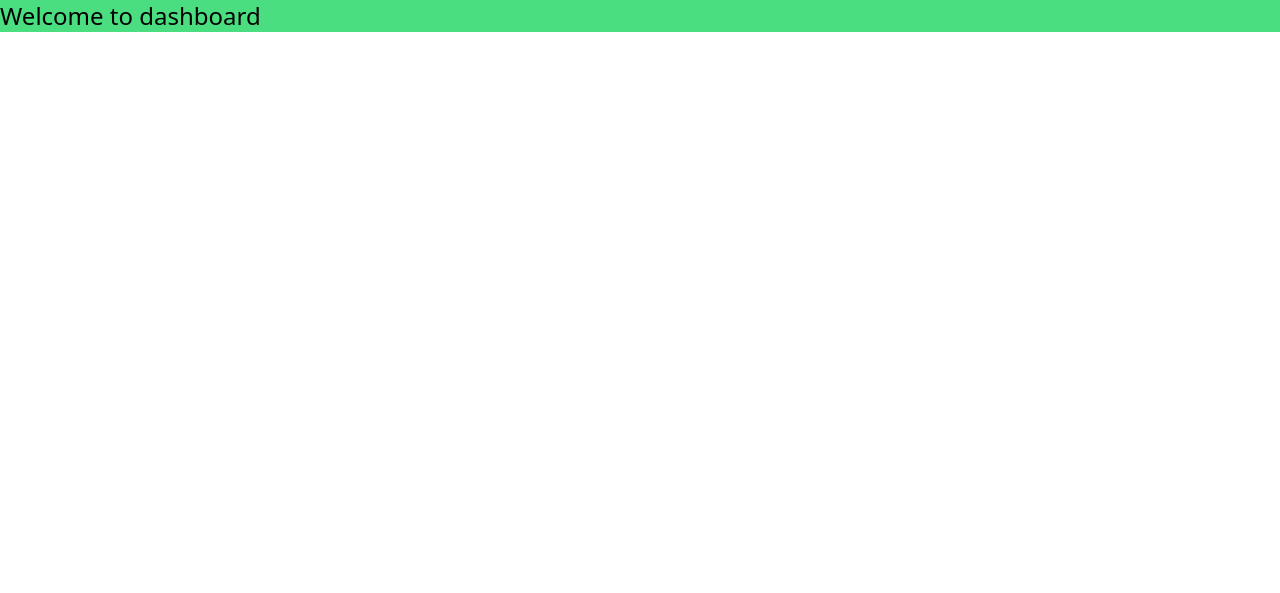
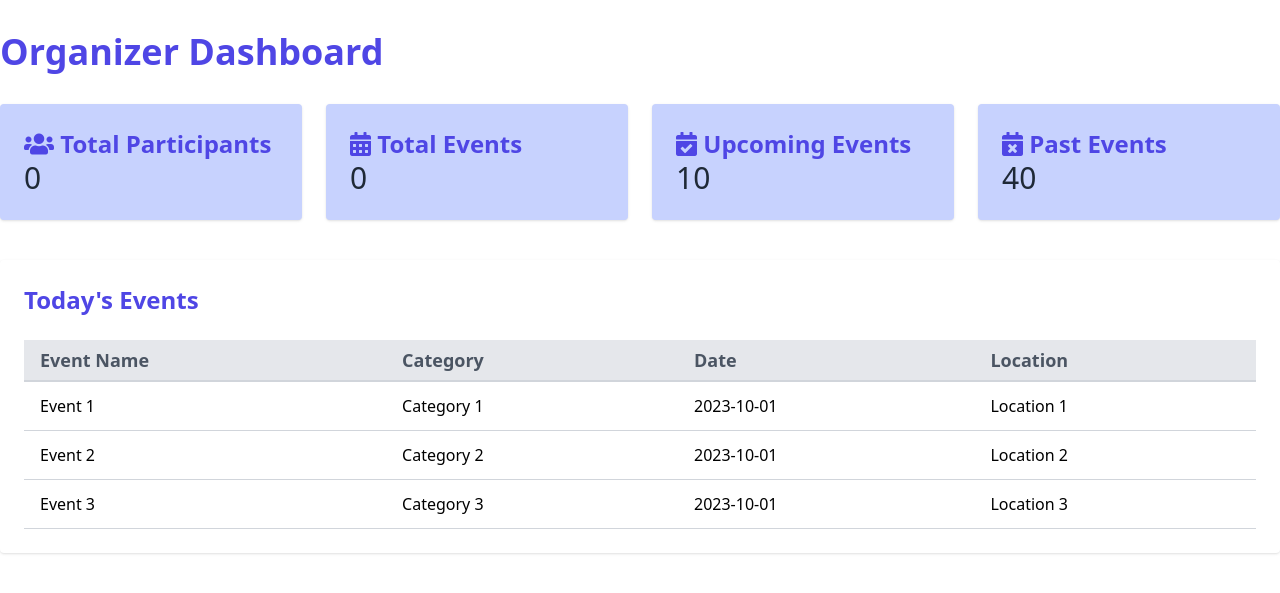
Before and after one commit to Shuvosarker4/event_management, a Django app: page /events/dashboard/ in a window 1280 px wide. Shown: the top 593 px of the page. Run offline with Django 5.2, Linux system fonts and the light colour scheme; data that the repository does not hold is empty.

Commit message:
dashboard implemented

```diff
--- a/events/templates/dashboard/dashboard.html
+++ b/events/templates/dashboard/dashboard.html
@@ -4,11 +4,65 @@
 <head>
     <meta charset="UTF-8">
     <meta name="viewport" content="width=device-width, initial-scale=1.0">
-    <title>Document</title>
+    <title>Dashboard</title>
     <link rel="stylesheet" href="{% static 'css/output.css' %}">
     <link rel="stylesheet" href="{% static 'css/style.css' %}">
+    <link rel="stylesheet" href="https://cdnjs.cloudflare.com/ajax/libs/font-awesome/5.15.3/css/all.min.css">
 </head>
 <body>
-    <h1 class="bg-green-400 text-2xl font-thin">Welcome to dashboard</h1>
+    <div class="container mx-auto mt-8">
+        <h1 class="text-4xl font-bold mb-8 text-[#4F46E5]">Organizer Dashboard</h1>
+        <div class="grid grid-cols-1 md:grid-cols-2 lg:grid-cols-4 gap-6 mb-10">
+            <div class="bg-indigo-200 p-6 rounded shadow">
+                <h2 class="text-2xl font-semibold text-[#4F46E5]"><i class="fas fa-users"></i> Total Participants</h2>
+                <p class="text-3xl text-gray-800">{{total_event}}</p>
+            </div>
+            <div class="bg-indigo-200 p-6 rounded shadow">
+                <h2 class="text-2xl font-semibold text-[#4F46E5]"><i class="fas fa-calendar-alt"></i> Total Events</h2>
+                <p class="text-3xl text-gray-800">{{total_event}}</p>
+            </div>
+            <div class="bg-indigo-200 p-6 rounded shadow">
+                <h2 class="text-2xl font-semibold text-[#4F46E5]"><i class="fas fa-calendar-check"></i> Upcoming Events</h2>
+                <p class="text-3xl text-gray-800">10</p>
+            </div>
+            <div class="bg-indigo-200 p-6 rounded shadow">
+                <h2 class="text-2xl font-semibold text-[#4F46E5]"><i class="fas fa-calendar-times"></i> Past Events</h2>
+                <p class="text-3xl text-gray-800">40</p>
+            </div>
+        </div>
+        <div class=" p-6 rounded shadow">
+            <h2 class="text-2xl font-semibold mb-6 text-[#4F46E5]">Today's Events</h2>
+            <table class="min-w-full bg-white">
+                <thead>
+                    <tr class="bg-gray-200">
+                        <th class="py-3 px-4 border-b-2 border-gray-300 text-left text-lg leading-4 text-gray-600">Event Name</th>
+                        <th class="py-3 px-4 border-b-2 border-gray-300 text-left text-lg leading-4 text-gray-600">Category</th>
+                        <th class="py-3 px-4 border-b-2 border-gray-300 text-left text-lg leading-4 text-gray-600">Date</th>
+                        <th class="py-3 px-4 border-b-2 border-gray-300 text-left text-lg leading-4 text-gray-600">Location</th>
+                    </tr>
+                </thead>
+                <tbody>
+                    <tr class="hover:bg-gray-100">
+                        <td class="py-3 px-4 border-b border-gray-300">Event 1</td>
+                        <td class="py-3 px-4 border-b border-gray-300">Category 1</td>
+                        <td class="py-3 px-4 border-b border-gray-300">2023-10-01</td>
+                        <td class="py-3 px-4 border-b border-gray-300">Location 1</td>
+                    </tr>
+                    <tr class="hover:bg-gray-100">
+                        <td class="py-3 px-4 border-b border-gray-300">Event 2</td>
+                        <td class="py-3 px-4 border-b border-gray-300">Category 2</td>
+                        <td class="py-3 px-4 border-b border-gray-300">2023-10-01</td>
+                        <td class="py-3 px-4 border-b border-gray-300">Location 2</td>
+                    </tr>
+                    <tr class="hover:bg-gray-100">
+                        <td class="py-3 px-4 border-b border-gray-300">Event 3</td>
+                        <td class="py-3 px-4 border-b border-gray-300">Category 3</td>
+                        <td class="py-3 px-4 border-b border-gray-300">2023-10-01</td>
+                        <td class="py-3 px-4 border-b border-gray-300">Location 3</td>
+                    </tr>
+                </tbody>
+            </table>
+        </div>
+    </div>
 </body>
 </html>
--- a/events/views.py
+++ b/events/views.py
@@ -19,7 +19,11 @@ def home_page(request):
     return render(request,'home_page/home_page.html',context)
 
 def dashboard(request):
-    return render(request,'dashboard/dashboard.html')
+    all_events = Event.objects.all()
+    total_event = all_events.count()
+    print()
+    context = {"total_event":total_event}
+    return render(request,'dashboard/dashboard.html',context)
 
 def details(request,event_id):
     event = Event.objects.get(id=event_id)
--- a/static/css/output.css
+++ b/static/css/output.css
@@ -678,6 +678,10 @@ video {
   margin-top: 2rem;
 }
 
+.mb-10 {
+  margin-bottom: 2.5rem;
+}
+
 .block {
   display: block;
 }
@@ -758,6 +762,10 @@ video {
   width: 100%;
 }
 
+.min-w-full {
+  min-width: 100%;
+}
+
 .max-w-7xl {
   max-width: 80rem;
 }
@@ -790,6 +798,10 @@ video {
   animation: bounce 1s infinite;
 }
 
+.list-disc {
+  list-style-type: disc;
+}
+
 .grid-cols-1 {
   grid-template-columns: repeat(1, minmax(0, 1fr));
 }
@@ -812,6 +824,10 @@ video {
 
 .justify-between {
   justify-content: space-between;
+}
+
+.gap-4 {
+  gap: 1rem;
 }
 
 .gap-6 {
@@ -858,8 +874,17 @@ video {
   border-left-width: 4px;
 }
 
+.border-b {
+  border-bottom-width: 1px;
+}
+
 .border-transparent {
   border-color: transparent;
+}
+
+.border-gray-300 {
+  --tw-border-opacity: 1;
+  border-color: rgb(209 213 219 / var(--tw-border-opacity, 1));
 }
 
 .bg-\[\#4F46E5\] {
@@ -887,11 +912,6 @@ video {
   background-color: rgb(31 41 55 / var(--tw-bg-opacity, 1));
 }
 
-.bg-green-400 {
-  --tw-bg-opacity: 1;
-  background-color: rgb(74 222 128 / var(--tw-bg-opacity, 1));
-}
-
 .bg-indigo-600 {
   --tw-bg-opacity: 1;
   background-color: rgb(79 70 229 / var(--tw-bg-opacity, 1));
@@ -905,6 +925,16 @@ video {
 .bg-white {
   --tw-bg-opacity: 1;
   background-color: rgb(255 255 255 / var(--tw-bg-opacity, 1));
+}
+
+.bg-indigo-200 {
+  --tw-bg-opacity: 1;
+  background-color: rgb(199 210 254 / var(--tw-bg-opacity, 1));
+}
+
+.bg-gray-200 {
+  --tw-bg-opacity: 1;
+  background-color: rgb(229 231 235 / var(--tw-bg-opacity, 1));
 }
 
 .object-cover {
@@ -964,12 +994,21 @@ video {
   padding-bottom: 2rem;
 }
 
+.py-3 {
+  padding-top: 0.75rem;
+  padding-bottom: 0.75rem;
+}
+
 .pb-3 {
   padding-bottom: 0.75rem;
 }
 
 .pl-3 {
   padding-left: 0.75rem;
+}
+
+.pl-5 {
+  padding-left: 1.25rem;
 }
 
 .pr-4 {
@@ -982,6 +1021,10 @@ video {
 
 .pt-2 {
   padding-top: 0.5rem;
+}
+
+.text-left {
+  text-align: left;
 }
 
 .text-center {
@@ -1035,8 +1078,8 @@ video {
   font-weight: 600;
 }
 
-.font-thin {
-  font-weight: 100;
+.leading-4 {
+  line-height: 1rem;
 }
 
 .text-\[\#1F2937\] {
@@ -1092,6 +1135,12 @@ video {
 .text-white {
   --tw-text-opacity: 1;
   color: rgb(255 255 255 / var(--tw-text-opacity, 1));
+}
+
+.shadow {
+  --tw-shadow: 0 1px 3px 0 rgb(0 0 0 / 0.1), 0 1px 2px -1px rgb(0 0 0 / 0.1);
+  --tw-shadow-colored: 0 1px 3px 0 var(--tw-shadow-color), 0 1px 2px -1px var(--tw-shadow-color);
+  box-shadow: var(--tw-ring-offset-shadow, 0 0 #0000), var(--tw-ring-shadow, 0 0 #0000), var(--tw-shadow);
 }
 
 .shadow-lg {
@@ -1286,6 +1335,10 @@ video {
     grid-template-columns: repeat(3, minmax(0, 1fr));
   }
 
+  .lg\:grid-cols-4 {
+    grid-template-columns: repeat(4, minmax(0, 1fr));
+  }
+
   .lg\:px-8 {
     padding-left: 2rem;
     padding-right: 2rem;
```
